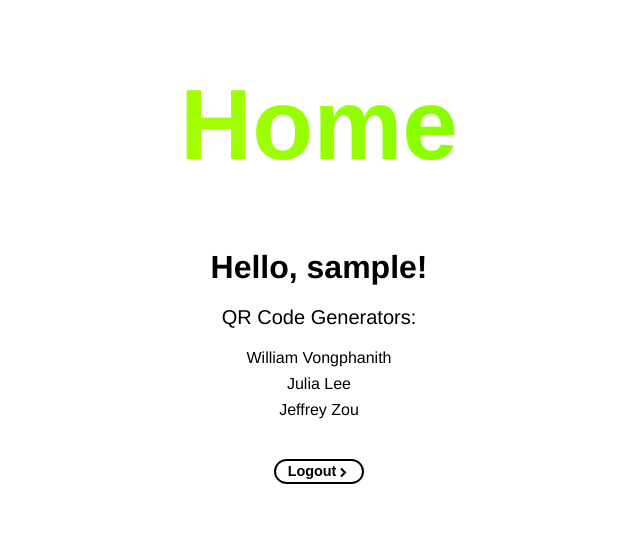
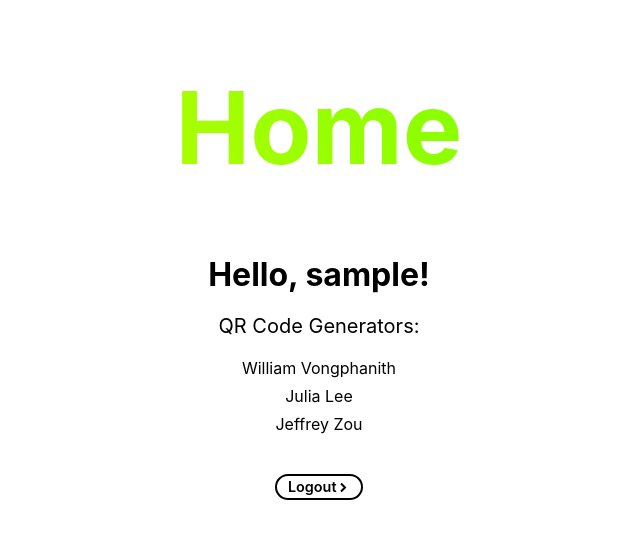
Before and after one commit to williamvongphan/softdev, a Flask app: page / in a window 1280 px wide. Shown: the top 539 px of the page, without its empty margins (321-961 px from the left). Run offline with Flask 2, Linux system fonts and the light colour scheme; the visitor is signed in with stand-in values (Sample User, id 1); some web fonts are replaced.

Commit message:
fonts and stuff (extra)

```diff
--- /dev/null
+++ b/19_session/static/css/font.css
@@ -0,0 +1,100 @@
+/* CSS to load all Open Sauce Sans fonts */
+/* Font weights: 300 - 900, normal and italics */
+
+@font-face {
+  font-family: 'Open Sauce Sans';
+  font-style: normal;
+  font-weight: 400;
+  src: url(https://cdn.thdr.me/font/opensauce/OpenSauceSans-Regular.ttf) format('truetype');
+}
+
+@font-face {
+  font-family: 'Open Sauce Sans';
+  font-style: normal;
+  font-weight: 700;
+  src: url(https://cdn.thdr.me/font/opensauce/OpenSauceSans-Bold.ttf) format('truetype');
+}
+
+@font-face {
+  font-family: 'Open Sauce Sans';
+  font-style: italic;
+  font-weight: 400;
+  src: url(https://cdn.thdr.me/font/opensauce/OpenSauceSans-Italic.ttf) format('truetype');
+}
+
+@font-face {
+  font-family: 'Open Sauce Sans';
+  font-style: italic;
+  font-weight: 700;
+  src: url(https://cdn.thdr.me/font/opensauce/OpenSauceSans-BoldItalic.ttf) format('truetype');
+}
+
+@font-face {
+  font-family: 'Open Sauce Sans';
+  font-style: normal;
+  font-weight: 300;
+  src: url(https://cdn.thdr.me/font/opensauce/OpenSauceSans-Light.ttf) format('truetype');
+}
+
+@font-face {
+  font-family: 'Open Sauce Sans';
+  font-style: normal;
+  font-weight: 500;
+  src: url(https://cdn.thdr.me/font/opensauce/OpenSauceSans-Medium.ttf) format('truetype');
+}
+
+@font-face {
+  font-family: 'Open Sauce Sans';
+  font-style: normal;
+  font-weight: 600;
+  src: url(https://cdn.thdr.me/font/opensauce/OpenSauceSans-SemiBold.ttf) format('truetype');
+}
+
+@font-face {
+  font-family: 'Open Sauce Sans';
+  font-style: normal;
+  font-weight: 900;
+  src: url(https://cdn.thdr.me/font/opensauce/OpenSauceSans-Black.ttf) format('truetype');
+}
+
+@font-face {
+  font-family: 'Open Sauce Sans';
+  font-style: normal;
+  font-weight: 800;
+  src: url(https://cdn.thdr.me/font/opensauce/OpenSauceSans-ExtraBold.ttf) format('truetype');
+}
+
+@font-face {
+  font-family: 'Open Sauce Sans';
+  font-style: italic;
+  font-weight: 300;
+  src: url(https://cdn.thdr.me/font/opensauce/OpenSauceSans-LightItalic.ttf) format('truetype');
+}
+
+@font-face {
+  font-family: 'Open Sauce Sans';
+  font-style: italic;
+  font-weight: 500;
+  src: url(https://cdn.thdr.me/font/opensauce/OpenSauceSans-MediumItalic.ttf) format('truetype');
+}
+
+@font-face {
+  font-family: 'Open Sauce Sans';
+  font-style: italic;
+  font-weight: 600;
+  src: url(https://cdn.thdr.me/font/opensauce/OpenSauceSans-SemiBoldItalic.ttf) format('truetype');
+}
+
+@font-face {
+  font-family: 'Open Sauce Sans';
+  font-style: italic;
+  font-weight: 800;
+  src: url(https://cdn.thdr.me/font/opensauce/OpenSauceSans-ExtraBoldItalic.ttf) format('truetype');
+}
+
+@font-face {
+  font-family: 'Open Sauce Sans';
+  font-style: italic;
+  font-weight: 900;
+  src: url(https://cdn.thdr.me/font/opensauce/OpenSauceSans-BlackItalic.ttf) format('truetype');
+}
--- a/19_session/static/css/style.css
+++ b/19_session/static/css/style.css
@@ -1,3 +1,7 @@
+html {
+    --fonts: 'Open Sauce Sans', 'Inter', 'Ubuntu', 'Helvetica Neue', 'Segoe UI', 'Helvetica', 'Arial', sans-serif;
+}
+
 @keyframes gradient {
     0% {
         background-position: 0% 50%;
@@ -20,7 +24,7 @@ h1 {
     font-size: 100px;
     font-weight: 700;
     text-align: center;
-    font-family: "Helvetica Neue", Helvetica, Arial, sans-serif;
+    font-family: var(--fonts);
     background: linear-gradient(60deg, #FF0000 0%, #FF7F00 10%, #FFFF00 20%, #00FF00 30%, #0000FF 40%, #4B0082 50%, #9400D3 60%, #FF0000 70%, #FF7F00 80%, #FFFF00 90%, #00FF00 100%);
     background-size: 1800% 1800%;
     animation: gradient 15s ease infinite;
@@ -30,7 +34,7 @@ p {
     font-size: 20px;
     font-weight: 400;
     text-align: center;
-    font-family: "Helvetica Neue", Helvetica, Arial, sans-serif;
+    font-family: var(--fonts);
 }
 
 /* Apply a smooth underline transition to all links */
@@ -72,6 +76,7 @@ a:hover:after {
     transition: all 0.2s ease-in-out;
     position: relative;
     background-color: transparent;
+    font-family: var(--fonts);
 }
 
 .button:hover {
@@ -159,6 +164,7 @@ a:hover:after {
     position: relative;
     background-color: transparent !important;
     margin-bottom: 1rem;
+    font-family: var(--fonts);
 }
 
 .input:focus {
@@ -171,6 +177,7 @@ a:hover:after {
 .error {
     color: #ff0000;
     margin-top: 0.5rem;
+    font-family: var(--fonts);
 }
 
 .roster {
@@ -179,17 +186,18 @@ a:hover:after {
     align-items: center;
     justify-content: center;
     padding-left: 0;
-
+    font-family: var(--fonts);
 }
 
 .person {
-    font-family: "Helvetica Neue", Helvetica, Arial, sans-serif;
+    font-family: var(--fonts);
     margin-bottom: 0.5rem;
     list-style: none;
+    font-family: var(--fonts);
 }
 
 .response {
-    font-family: "Helvetica Neue", Helvetica, Arial, sans-serif;
+    font-family: var(--fonts);
     margin-bottom: 1rem;
     font-size: 2rem;
     font-weight: 700;
--- a/19_session/templates/login.html
+++ b/19_session/templates/login.html
@@ -4,6 +4,7 @@
     <meta charset="utf-8">
     <title>QR Code Generators Login</title>
     <link rel="stylesheet" href="/static/css/style.css">
+    <link rel="preload" href="/static/css/font.css" as="style" onload="this.onload=null;this.rel='stylesheet'">
 </head>
 <body>
     <div class="login">
--- a/19_session/templates/response.html
+++ b/19_session/templates/response.html
@@ -4,6 +4,8 @@
     <meta charset="utf-8">
     <title>QR Code Generators Response</title>
     <link rel="stylesheet" href="/static/css/style.css">
+    <!-- Load the fonts from /static/css/font.css, but defer loading the font files until the page is loaded. -->
+    <link rel="preload" href="/static/css/font.css" as="style" onload="this.onload=null;this.rel='stylesheet'">
   </head>
   <body>
     <h1>Home</h1>
```
